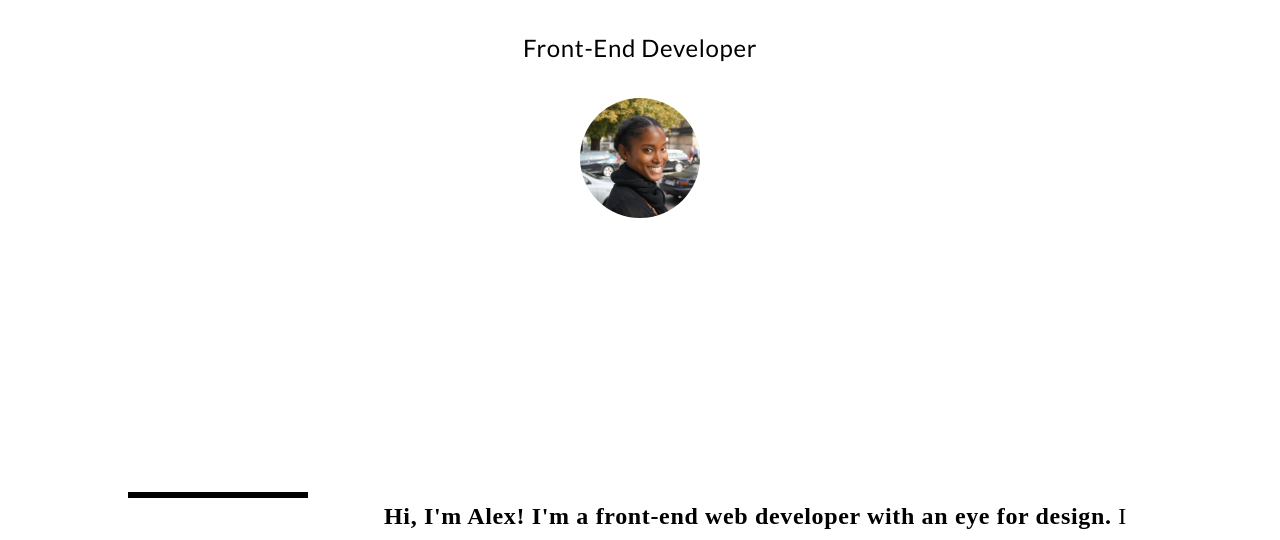
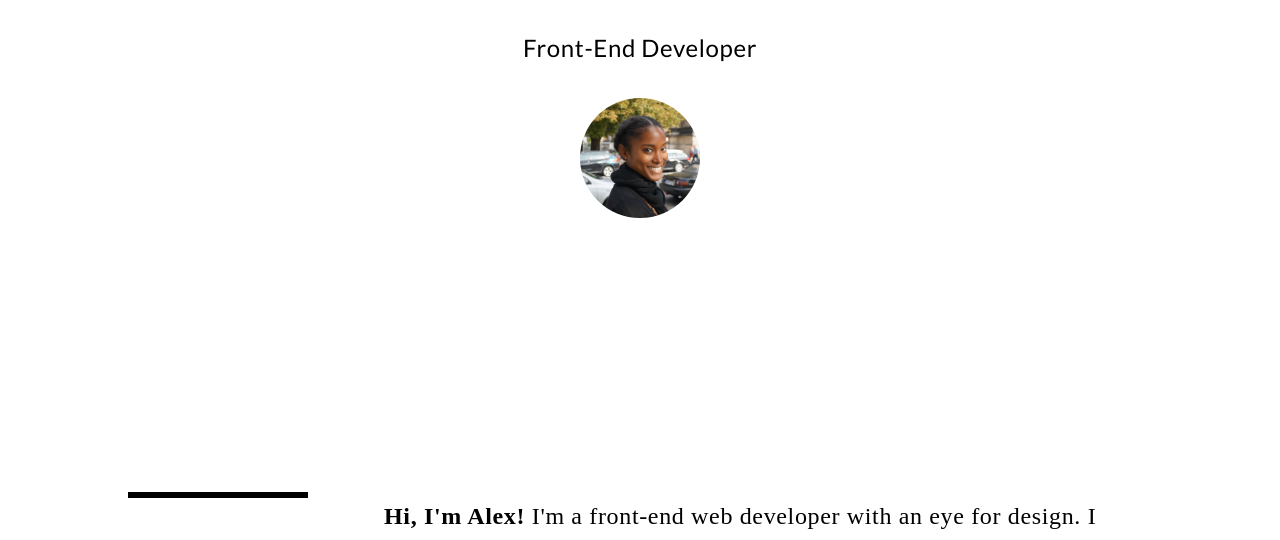
Before and after one commit to lexhaynes/portflio, a plain HTML site: page index.html in a window 1280 px wide. Shown: the part 408-948 px from the top of the page. Drawn offline with Linux system fonts and the light colour scheme; a web font is replaced by a local one.

Commit message:
updated about

```diff
--- a/index.html
+++ b/index.html
@@ -44,7 +44,7 @@
 	<div class = "content">
 		<div class="section-title">1. A LITTLE ABOUT ME</div>
 		<div class="section-content">
-		<p><span class="extra-bold">Hi, I'm Alex! I'm a front-end web developer with an eye for design.</span> I build beautiful web experiences and UI.</p>
+		<p><span class="extra-bold">Hi, I'm Alex!</span> I'm a front-end web developer with an eye for design. I build beautiful web experiences and UI.</p>
 
 		<p>I am very experienced with <a href="http://vanilla-js.com/" target="blank">vanilla JavaScript</a>. I am comfortable with the React ecosystem, including Redux, Post CSS, and Webpack.</p>
 		<p>I enjoy keeping abreast of the next big thing in Front End, but am a strong believer in using the best tool for the job rather than the shiniest.</p>
```
